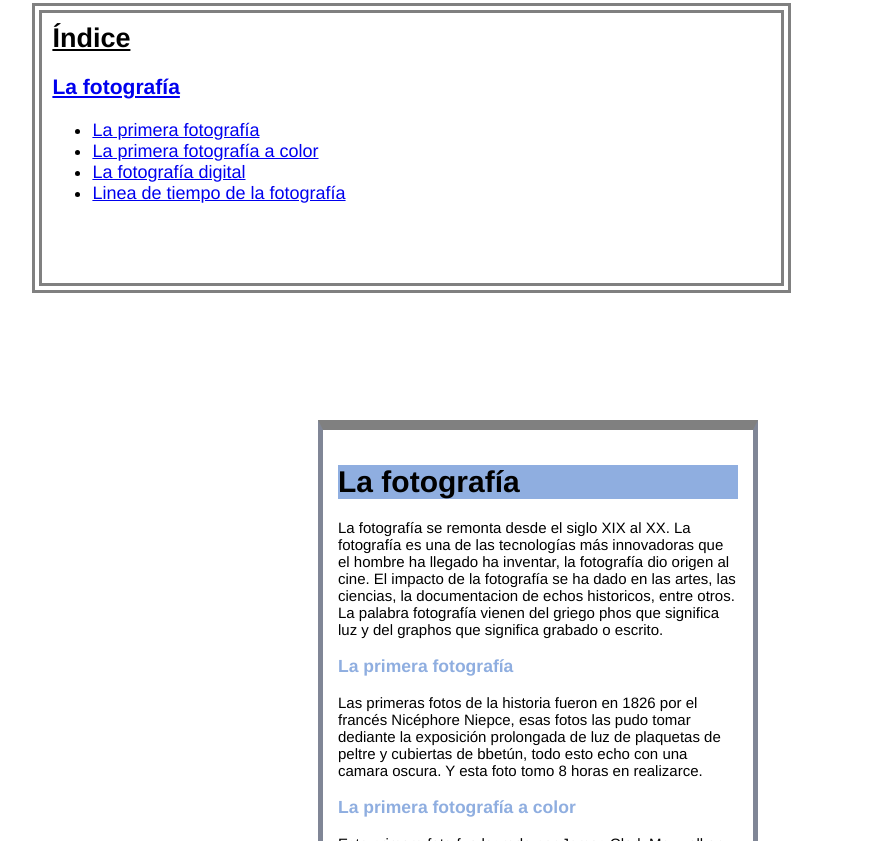
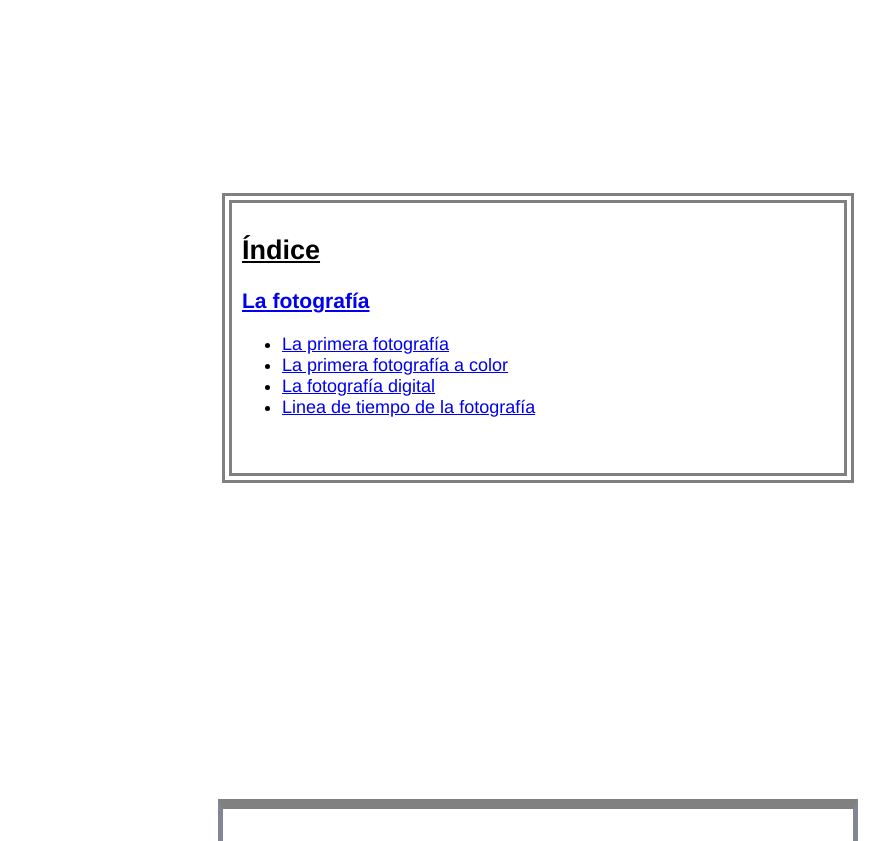
Before and after one commit to BenjaFD10/BenjaFD10.github.io, a plain HTML site: page index.html in a window 1280 px wide. Shown: the part 123-964 px from the top of the page, without its empty margins (102-991 px from the left). Drawn offline with Linux system fonts and the light colour scheme.

Commit message:
index.html

```diff
--- a/index.html
+++ b/index.html
@@ -3,8 +3,8 @@
 <head>
 <meta charset="utf-8">
 <title>Derivado de "Historia de la fotografia" 25</title>
-<div id="índice1">
-<h2 id="índice">Índice</h2>
+<div id="indice1">
+<h2 id="indice">Índice</h2>
 <h3><a href="#La fotografía">La fotografía</a></h3>
 <ul>
 <li><a href="#1">La primera fotografía</a></li>
@@ -14,30 +14,29 @@
 </ul>
 </div>
 <style>
-#índice, #pólogo {
+#indice, #pologo {
 color: rgb(0, 0, 0);
-margin: auto;
 text-decoration: underline;
 }
-#índice1 {
+#indice1 {
 font-size: 1.2em;
-margin: 10% 30% 10% 10%;
+margin: 25%;
 border: 10px double grey;
 padding: 10px;
 height: 250px;
 overflow-y: auto;
 }
 #tabla {
-height: 180px;
+height: 200px;
 overflow: auto;
 margin: 15px 0px 10px 6px;
-width: 400px;
+width: 600px;
 margin: auto;
 border: 5px solid rgb(128, 134, 150);
 padding: 15px;
 }
-#container  {
-width: 400px;
+#container {
+width: 600px;
 margin: auto;
 border: 5px solid rgb(128, 134, 150);
 border-top: 10px solid grey;
```
